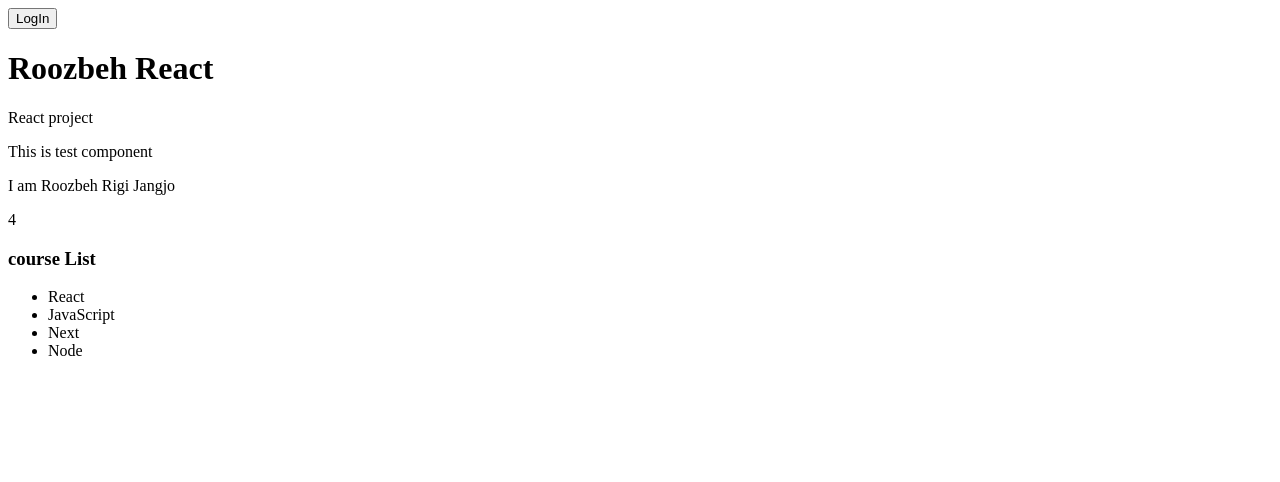
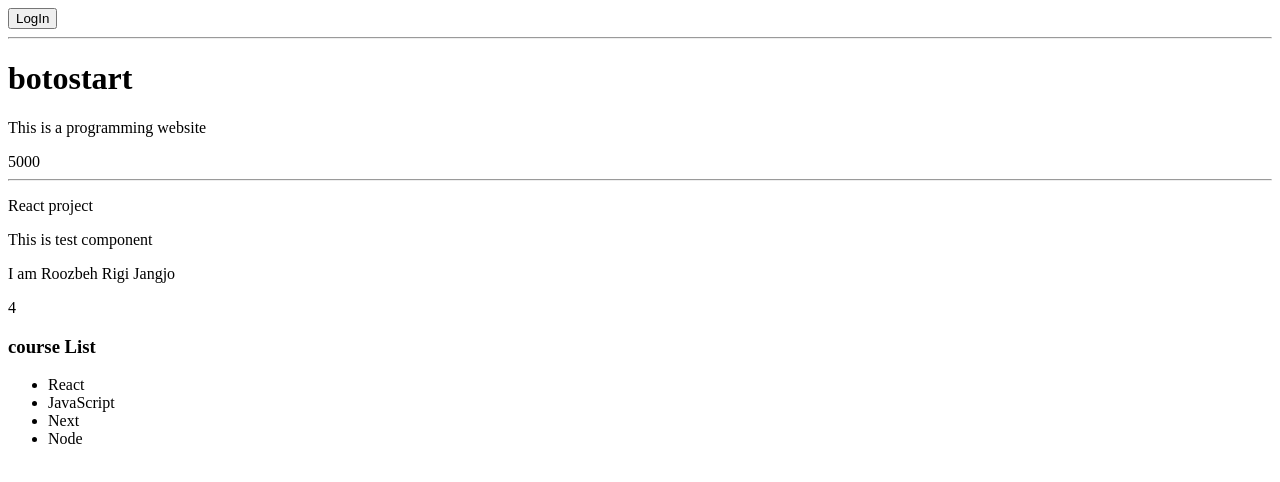
Before and after one commit to golabisib/learnReact, a React (Vite) app in the folder learningReact/: page / in a window 1280 px wide. Shown: the top 482 px of the page. Built offline with nearby package versions, Linux system fonts and the light colour scheme.

Commit message:
The intro of props added in banner component

```diff
--- a/learningReact/src/App.jsx
+++ b/learningReact/src/App.jsx
@@ -1,16 +1,21 @@
 import Test from "./ReactFragment.jsx";
 import Header from "./header.jsx";
 import CourseList from "./Courselist.jsx";
+import Banner from "./Banner.jsx";
 function App() {
 
   return (
-      <div>
+      <>
         <Header />
-        <h1>Roozbeh React</h1>
+        <Banner
+        title="botostart"
+        description="This is a programming website"
+        numOfStudent={5000}
+        />
         <p>React project</p>
         <Test />
         <CourseList />
-    </div>
+    </>
   )
 }
 
--- /dev/null
+++ b/learningReact/src/Banner.jsx
@@ -0,0 +1,16 @@
+// props
+
+function Banner({title , description, numOfStudent}) {
+
+  return (
+    <>
+    <hr />
+    <h1>{title}</h1>
+    <p>{description}</p>
+    <span>{numOfStudent}</span>
+    <hr />
+    </>
+  )
+}
+
+export default Banner
```
